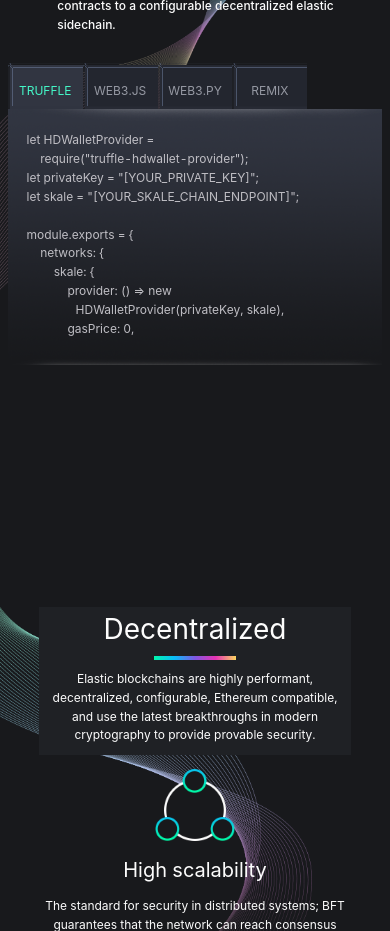
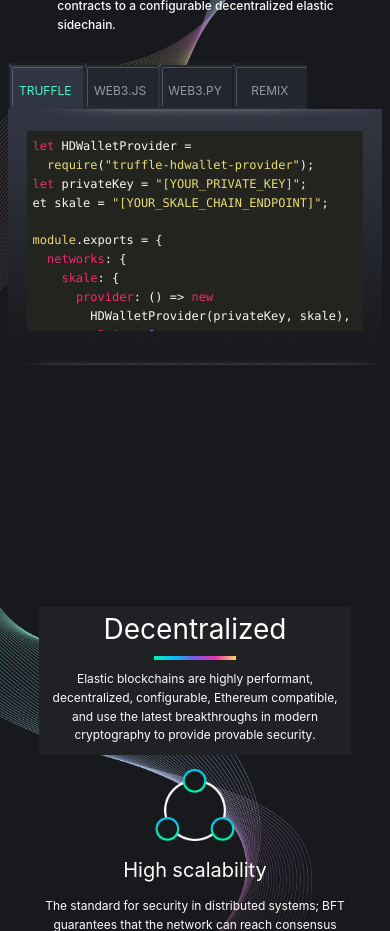
Before and after one commit to ShadowsNetwork/prism-official-website, a React (Create React App) app: page / in a window 390 px wide. Shown: the part 1120-2051 px from the top of the page. Built offline with nearby package versions, Linux system fonts and the light colour scheme.

Commit message:
Code highlighting

```diff
--- a/package.json
+++ b/package.json
@@ -9,6 +9,8 @@
     "@testing-library/user-event": "^12.1.10",
     "antd": "^4.15.1",
     "aos": "^2.3.4",
+    "highlight.js": "^10.7.2",
+    "marked": "^2.0.3",
     "react": "^17.0.2",
     "react-dom": "^17.0.2",
     "react-scripts": "4.0.3",
--- a/src/pages/workflows/index.css
+++ b/src/pages/workflows/index.css
@@ -41,12 +41,32 @@
     position: relative;
 }
 .tabContentText {
+    width: 70%;
     position: absolute;
     top: 8%;
     left: 10%;
     font-size: 18px;
     color: #BFBEC4;
 }
+.tabContentText-text {
+    height: 300px;
+    overflow-y: scroll;
+}
+/* 设置滚动条的样式 */
+::-webkit-scrollbar {
+    width:8px;
+    height: 8px;
+}
+/* 滚动槽 */
+::-webkit-scrollbar-track {
+    border-radius:10px;
+}
+/* 滚动条滑块 */
+::-webkit-scrollbar-thumb {
+    border-radius:10px;
+    background:#44F2C4;
+}
+
 .tabContentText > div:nth-of-type(2) {
     margin-left: 5%;
 }
@@ -148,11 +168,16 @@
         position: relative;
     }
     .tabContentText {
+        width: 90%;
         position: absolute;
         top: 5%;
         left: 5%;
         font-size: 12px;
         color: #BFBEC4;
+    }
+    .tabContentText-text {
+        height: 200px;
+        overflow-y: scroll;
     }
     .tabContentText > div:nth-of-type(2) {
         margin-left: 5%;
--- a/src/pages/workflows/index.js
+++ b/src/pages/workflows/index.js
@@ -1,5 +1,30 @@
 import './index.css'
 import tabContent from '../../image/workflows/tabContent.png'
+import marked from 'marked'
+import hljs from "highlight.js";
+import 'highlight.js/styles/monokai-sublime.css';
+const MARKDOWN_TEXT = `
+\`\`\`javascript
+let HDWalletProvider =
+  require("truffle-hdwallet-provider");
+let privateKey = "[YOUR_PRIVATE_KEY]";
+et skale = "[YOUR_SKALE_CHAIN_ENDPOINT]";
+
+module.exports = {
+  networks: {
+    skale: {
+      provider: () => new
+        HDWalletProvider(privateKey, skale),
+      gasPrice: 0,
+\`\`\`
+`;
+
+marked.setOptions({
+  langPrefix: "hljs language-",
+  highlight: function (code) {
+    return hljs.highlightAuto(code, ["html", "javascript"]).value;
+  }
+});
 
 function Workflows() {
   return(
@@ -14,16 +39,7 @@
         <div className="tabBox">
           <img className="tabContent" src={tabContent}/>
           <div className="tabContentText">
-            <div>let HDWalletProvider = </div>
-            <div>require("truffle-hdwallet-provider");</div>
-            <div>let privateKey = "[YOUR_PRIVATE_KEY]"; </div>
-            <div>let skale = "[YOUR_SKALE_CHAIN_ENDPOINT]"; </div>
-            <div>module.exports = &#123;</div>
-            <div>networks: &#123;</div>
-            <div>skale: &#123;</div>
-            <div>provider: () => new</div>
-            <div>HDWalletProvider(privateKey, skale), </div>
-            <div>gasPrice: 0,</div>
+            <div className="tabContentText-text" dangerouslySetInnerHTML={{ __html: marked(MARKDOWN_TEXT) }} />
           </div>
         </div>
       </div>
```
